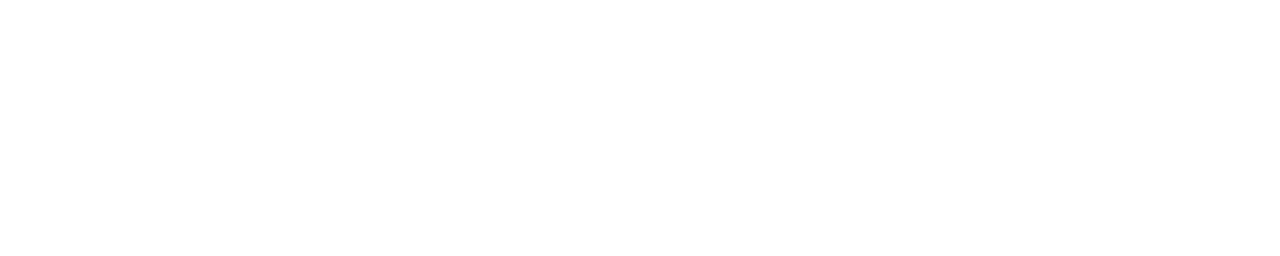
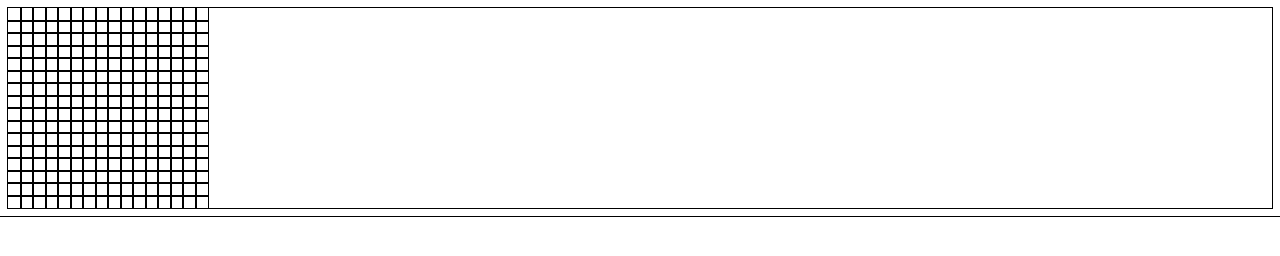
Before and after one commit to AdotK8/Etch-A-Sketch, a plain HTML site: page index.html in a window 1280 px wide. Drawn offline with Linux system fonts and the light colour scheme.

Commit message:
dyamic grid created

```diff
--- a/index.html
+++ b/index.html
@@ -7,10 +7,12 @@
     <link rel="stylesheet" type="text/css" href="styles.css">
     <script src="main.js" defer></script>
     <title>Etch-A-Sketch</title>
-
 </head>
 
 <body>
+    <div class="container">
+
+    </div>
 
 </body>
 </html>
--- a/main.js
+++ b/main.js
@@ -0,0 +1,19 @@
+const arrayVariable = [];
+let temp;
+let userSize = 16;
+let square = 200 / userSize; //calculating the size of each div on canvas based on user input
+arrayVariable.length= userSize * userSize;
+const pix = document.querySelectorAll('.grid')
+
+// const arrayLength = arrayVariable.length;
+
+
+
+
+for (i = 0; i < arrayVariable.length; i++) { //created grid based on size the user has input
+  temp = document.createElement('div');
+  temp.className = 'grid';
+  temp.style.height= square+'px';
+  temp.style.width= square+'px';//setting dimensions of divs to relate to user input size
+  document.getElementsByClassName('container')[0].appendChild(temp);
+}
--- a/styles.css
+++ b/styles.css
@@ -0,0 +1,18 @@
+* {
+    outline:0.1px solid;
+    box-sizing: border-box;
+}
+
+.grid {
+    /* width:12.5px;
+    height:12.5px; */
+    display: flex;
+}
+
+.container {
+    display: flex;
+    width: 200px;
+    height: 200px;
+    flex-wrap: wrap;
+
+}
```
